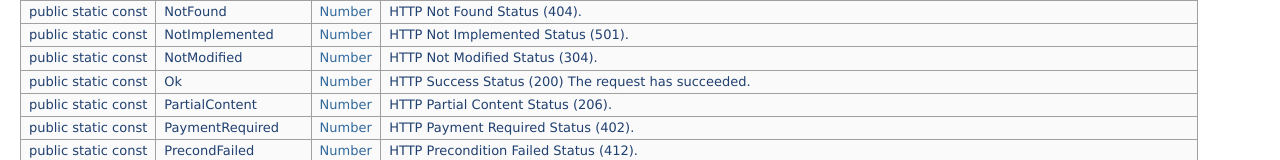
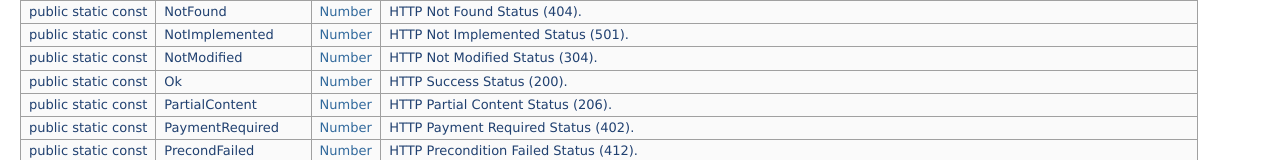
Before and after one commit to mdanielsson/ejs-1, a plain HTML site: page doc/api/ejscript/ejs.io-Http.html in a window 1280 px wide. Shown: the part 781-941 px from the top of the page. Drawn offline with Linux system fonts and the light colour scheme.

Commit message:
Update Http doc

```diff
--- a/doc/api/ejscript/ejs.io-Http.html
+++ b/doc/api/ejscript/ejs.io-Http.html
@@ -81,8 +81,7 @@ PUT, DELETE, OPTIONS, and TRACE. It also supports Keep-Alive and SSL connections
 <a name='NotModified'></a>
    <tr><td nowrap align='left'>public static const </td><td>NotModified</td><td><a href='intrinsic-Number.html'>Number</a></td><td>HTTP Not Modified Status (304). </td></tr>
 <a name='Ok'></a>
-   <tr><td nowrap align='left'>public static const </td><td>Ok</td><td><a href='intrinsic-Number.html'>Number</a></td><td>HTTP Success Status (200)
-The request has succeeded. </td></tr>
+   <tr><td nowrap align='left'>public static const </td><td>Ok</td><td><a href='intrinsic-Number.html'>Number</a></td><td>HTTP Success Status (200). </td></tr>
 <a name='PartialContent'></a>
    <tr><td nowrap align='left'>public static const </td><td>PartialContent</td><td><a href='intrinsic-Number.html'>Number</a></td><td>HTTP Partial Content Status (206). </td></tr>
 <a name='PaymentRequired'></a>
```
